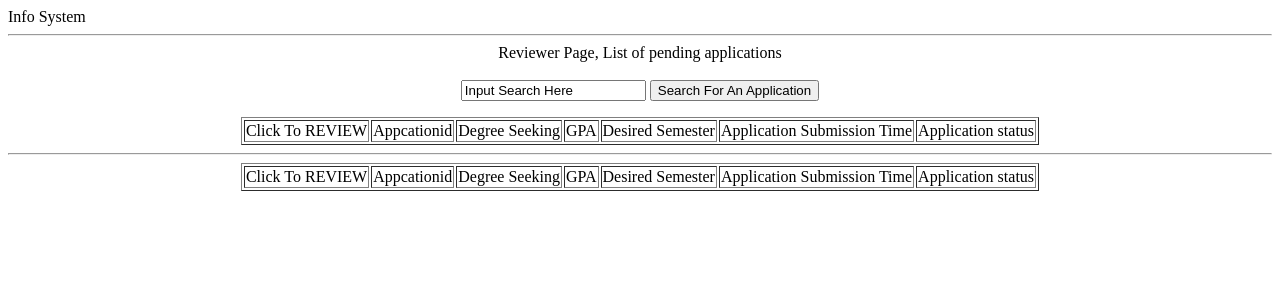
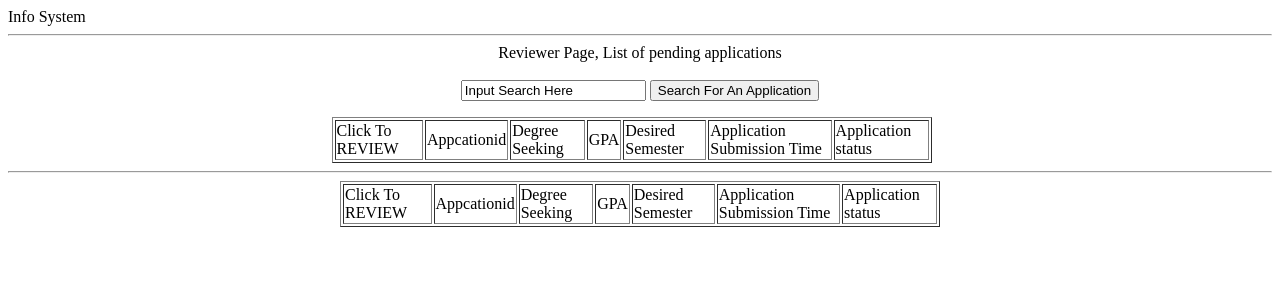
Before and after one commit to jdk514/db_final_project, a PHP site: page /list.php?search=1 in a window 1280 px wide. Shown: the top 300 px of the page. Run offline with PHP 8.4, Linux system fonts and the light colour scheme; data that the repository does not hold is empty.

Commit message:
fixed style issue

```diff
--- a/Apps_original/list.php
+++ b/Apps_original/list.php
@@ -8,7 +8,7 @@
 	<?php
 		if($_GET["search"]){
 			?>
-			<table border="1">
+			<table border="1" style="width:600px; margin:0 17px 0 0">
 			<td><a>Click To REVIEW</a></td>
 			<td><a>Appcationid</a></td>
 			<td><a>Degree Seeking</a></td>
@@ -37,7 +37,7 @@
 	</table>
 	<hr>
 	<div style="overflow-y:scroll; height:300px">
-	<table border="1">
+	<table border="1" style="width:600px">
 	<td><a>Click To REVIEW</a></td>
 	<td><a>Appcationid</a></td>
 	<td><a>Degree Seeking</a></td>
```
